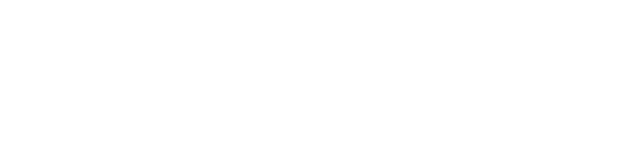
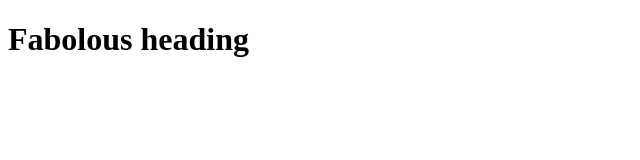
Before and after one commit to chasacademy-sandra-larsson/lekion_31_10, a plain HTML site: page index.html in a window 1280 px wide. Shown: the whole page, without its empty margins (0-640 px from the left). Drawn offline with Linux system fonts and the light colour scheme.

Commit message:
#1 header complete

```diff
--- a/index.html
+++ b/index.html
@@ -6,6 +6,8 @@
     <title>Document</title>
 </head>
 <body>
-
+    <header>
+        <h1>Fabolous heading</h1>
+    </header>
 </body>
 </html>
```
